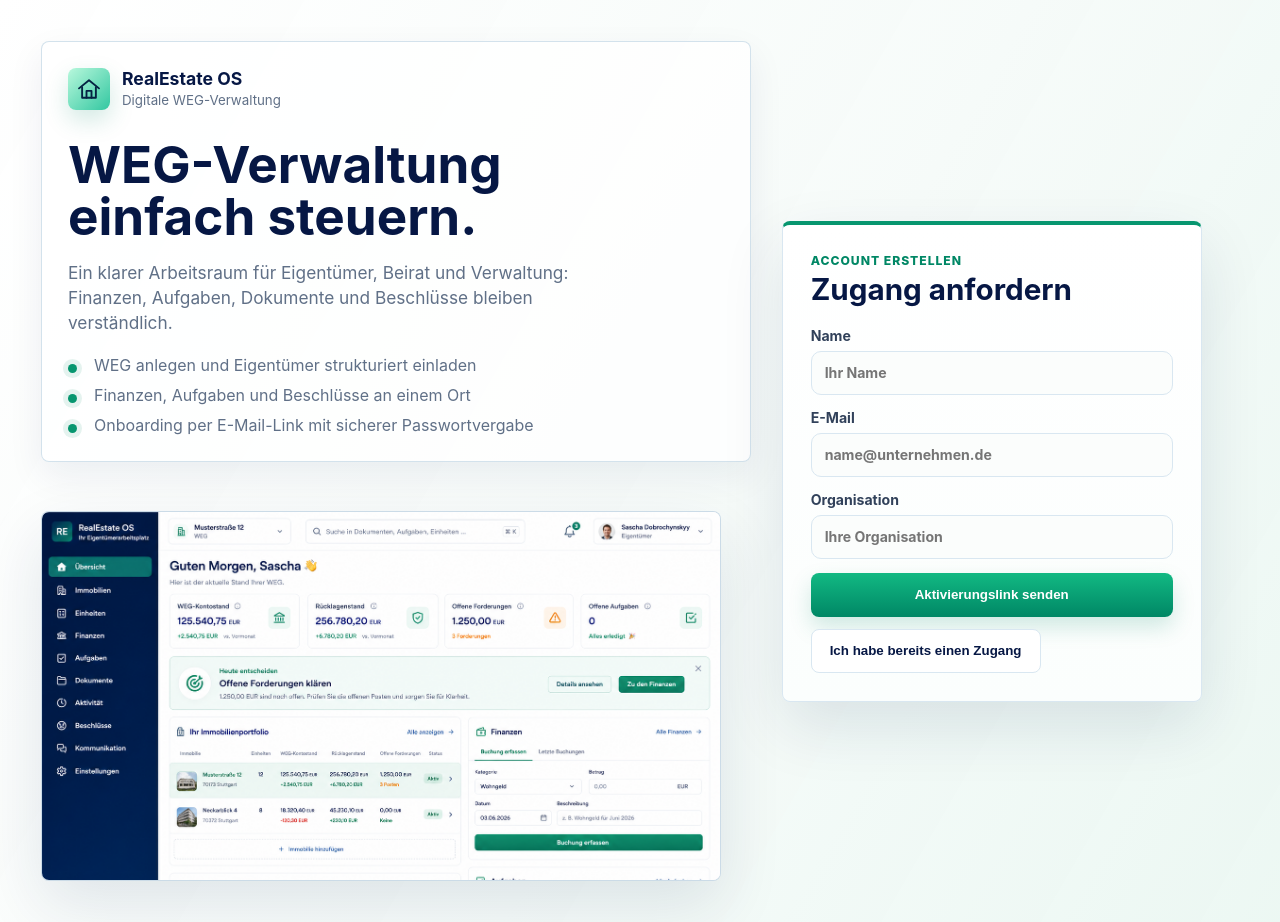
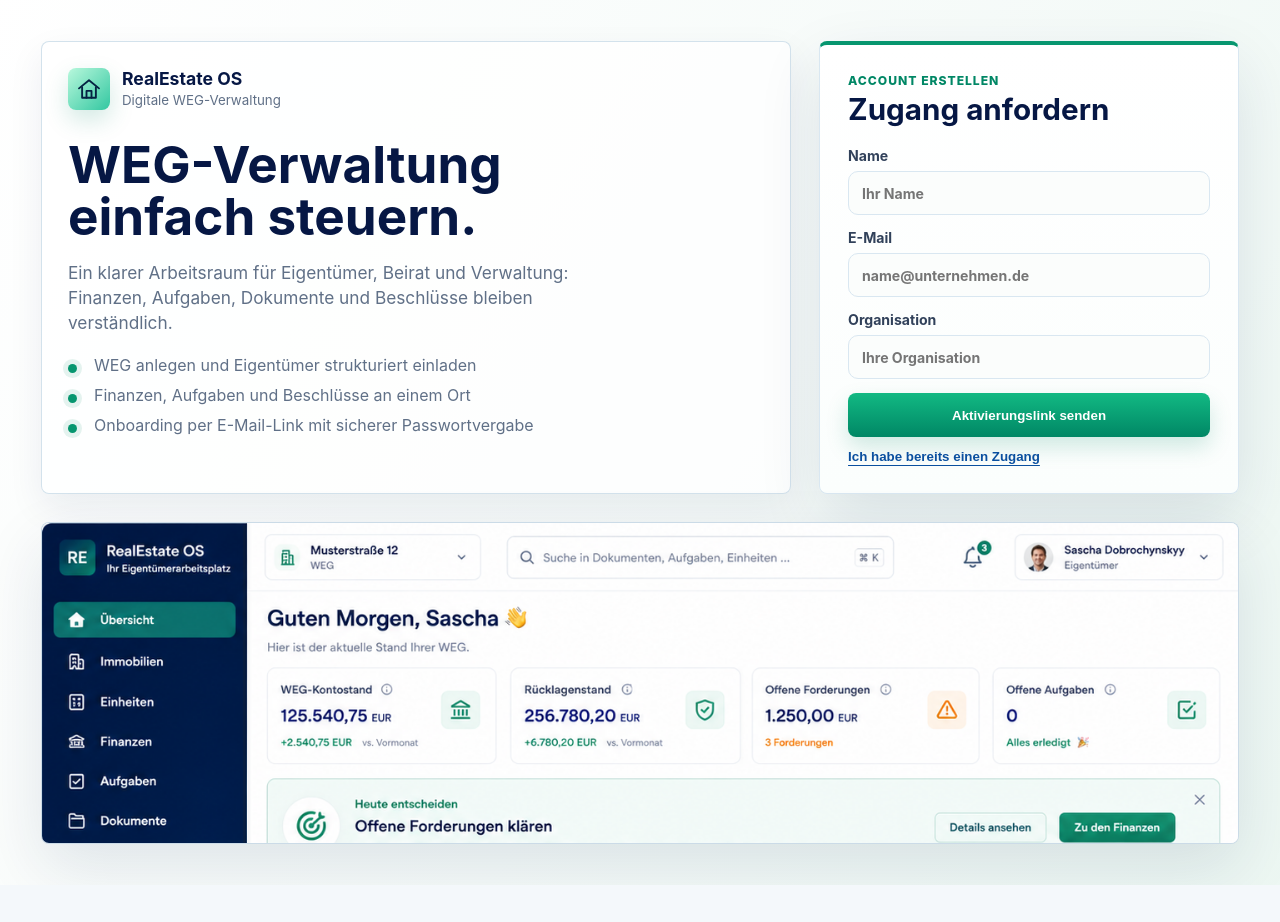
Before and after one commit to skyyware/realestate-os-showcase, an Angular app in the folder frontend/: page / in a window 1280 px wide. After the commit the page ends 885 px from the top, so only its background shows below. Built offline with nearby package versions, Linux system fonts and the light colour scheme.

Commit message:
Polish professional app layout

```diff
--- a/frontend/src/app/app.html
+++ b/frontend/src/app/app.html
@@ -153,7 +153,7 @@
         }
         <button class="quick-action configure" type="button" (click)="selectSection('settings')">
           <span class="nav-icon"><svg viewBox="0 0 24 24" aria-hidden="true"><path d="M12 15.5a3.5 3.5 0 1 0 0-7 3.5 3.5 0 0 0 0 7Z"/><path d="M19.4 15a1.8 1.8 0 0 0 .36 1.98l.04.04-2 3.46-.06-.02a1.8 1.8 0 0 0-2.1.42 1.8 1.8 0 0 0-.48 1.02H9a1.8 1.8 0 0 0-.48-1.02 1.8 1.8 0 0 0-2.1-.42l-.06.02-2-3.46.04-.04A1.8 1.8 0 0 0 4.76 15 1.8 1.8 0 0 0 3.8 13.4L3.74 13v-2l.06-.4A1.8 1.8 0 0 0 4.76 9a1.8 1.8 0 0 0-.36-1.98l-.04-.04 2-3.46.06.02a1.8 1.8 0 0 0 2.1-.42A1.8 1.8 0 0 0 9 2.1h6a1.8 1.8 0 0 0 .48 1.02 1.8 1.8 0 0 0 2.1.42l.06-.02 2 3.46-.04.04A1.8 1.8 0 0 0 19.24 9a1.8 1.8 0 0 0 .96 1.6l.06.4v2l-.06.4a1.8 1.8 0 0 0-.8 1.6Z"/></svg></span>
-          Konfigurieren
+          Schnellzugriff konfigurieren
         </button>
         <button class="ghost logout-button" type="button" (click)="logout()">Logout</button>
       </div>
--- a/frontend/src/app/app.scss
+++ b/frontend/src/app/app.scss
@@ -29,9 +29,10 @@
 
 .auth-shell {
   display: grid;
-  grid-template-columns: minmax(500px, 0.95fr) minmax(360px, 420px);
-  gap: clamp(18px, 2.4vw, 34px);
-  align-items: center;
+  grid-template-columns: minmax(500px, 1fr) minmax(360px, 420px);
+  gap: clamp(18px, 2.2vw, 28px);
+  align-content: center;
+  align-items: stretch;
   min-height: 100vh;
   padding: clamp(30px, 3.2vw, 48px);
   background:
@@ -87,10 +88,6 @@
   color: #fff;
 }
 
-.sidebar .brand small {
-  color: #b7c9dc;
-}
-
 .brand small,
 .auth-panel p,
 .auth-panel li,
@@ -99,7 +96,6 @@ small {
 }
 
 .auth-panel {
-  max-width: none;
   padding: 26px;
   border: 1px solid rgb(202 220 232 / 82%);
   border-radius: 8px;
@@ -148,8 +144,8 @@ small {
 }
 
 .product-visual {
-  width: min(100%, 680px);
-  margin: 18px 0 0;
+  grid-column: 1 / -1;
+  margin: 0;
   overflow: hidden;
   border: 1px solid rgb(190 211 225 / 80%);
   border-radius: 8px;
@@ -160,9 +156,10 @@ small {
 .product-visual img {
   display: block;
   width: 100%;
-  aspect-ratio: 16 / 8.7;
+  max-height: 320px;
+  aspect-ratio: 16 / 4.6;
   object-fit: cover;
-  object-position: top center;
+  object-position: top;
 }
 
 .auth-card,
@@ -185,8 +182,6 @@ small {
 
 .auth-card {
   grid-column: 2;
-  grid-row: 1 / span 2;
-  margin-top: 0;
   border-top: 4px solid var(--green-strong);
   box-shadow: var(--shadow-md);
 }
@@ -287,7 +282,6 @@ button:disabled {
   opacity: 0.55;
 }
 
-.link,
 .ghost {
   margin-top: 12px;
   color: var(--ink);
@@ -296,14 +290,27 @@ button:disabled {
   box-shadow: none;
 }
 
+.link {
+  min-height: auto;
+  margin-top: 12px;
+  padding: 0;
+  color: #0a4f9f;
+  background: transparent;
+  border: 0;
+  box-shadow: none;
+  text-decoration: underline;
+  text-underline-offset: 4px;
+}
+
 .auth-links {
   display: flex;
   flex-wrap: wrap;
-  gap: 10px;
+  gap: 18px;
+  margin-top: 12px;
 }
 
 .auth-links .link {
-  margin-top: 12px;
+  margin-top: 0;
 }
 
 .message {
@@ -415,7 +422,7 @@ button:disabled {
 
 .sidebar .logout-button {
   color: #fff;
-  background: linear-gradient(135deg, var(--pink), #12c8d4);
+  background: var(--pink);
   border-color: transparent;
   box-shadow: 0 16px 30px rgb(255 79 149 / 22%);
 }
@@ -495,14 +502,6 @@ button:disabled {
   stroke-width: 2;
 }
 
-.workspace-picker > span:not(.topbar-icon),
-.search > span:not(.search-icon) {
-  display: block;
-  margin-bottom: 3px;
-  color: #607087;
-  font-size: 0.75rem;
-}
-
 .workspace-picker select {
   grid-column: 2;
   min-height: 24px;
@@ -757,7 +756,7 @@ button:disabled {
 .content-grid {
   display: grid;
   grid-template-columns: minmax(0, 1.06fr) minmax(390px, 0.94fr);
-  gap: 16px;
+  gap: 22px;
   align-items: start;
 }
 
@@ -775,9 +774,11 @@ button:disabled {
 
 .task-card {
   order: 4;
+  grid-column: 1 / -1;
 }
 
 .setup-panel,
+.portfolio,
 .decisions-panel {
   grid-column: 1 / -1;
 }
@@ -792,6 +793,10 @@ button:disabled {
   color: #0a4f9f;
   background: transparent;
   box-shadow: none;
+}
+
+.communication-panel .panel-heading {
+  margin-top: 4px;
 }
 
 .property-form {
@@ -1038,10 +1043,6 @@ button:disabled {
   background: #f3f8fb;
   font-size: 0.82rem;
   font-weight: 800;
-}
-
-.table-row + .table-row {
-  border-top: 1px solid #e5edf5;
 }
 
 button.table-row {
@@ -1189,7 +1190,7 @@ button.table-row.selected {
 
 .task-row {
   display: grid;
-  grid-template-columns: minmax(0, 1fr) auto;
+  grid-template-columns: minmax(320px, 1fr) auto;
   gap: 16px;
   padding: 16px;
   background: linear-gradient(180deg, #fff, #fbfefd);
@@ -1214,10 +1215,6 @@ button.table-row.selected {
   gap: 8px;
   align-items: center;
   justify-content: flex-end;
-}
-
-.task-card.full-width .task-row {
-  grid-template-columns: minmax(0, 1fr) minmax(420px, auto);
 }
 
 .task-row strong {
@@ -1486,11 +1483,14 @@ button.table-row.selected {
 
 .onboarding-card {
   position: static;
+  grid-column: 1 / -1;
 }
 
 .preference-block {
+  display: grid;
+  gap: 14px;
   grid-column: 1 / -1;
-  padding: 16px;
+  padding: 18px;
   border: 1px solid #e4edf5;
   border-radius: 8px;
   background: #f8fbfe;
@@ -1498,8 +1498,8 @@ button.table-row.selected {
 
 .quick-config {
   display: grid;
-  grid-template-columns: repeat(auto-fit, minmax(190px, 1fr));
-  gap: 10px;
+  grid-template-columns: repeat(auto-fit, minmax(220px, 1fr));
+  gap: 12px;
 }
 
 .member-list {
@@ -1534,7 +1534,7 @@ button.table-row.selected {
   place-items: center;
   width: 104px;
   height: 104px;
-  margin: 4px 0 18px;
+  margin: 4px 0 0;
   border: 10px solid #e4f4ef;
   border-top-color: #00a870;
   border-radius: 999px;
@@ -1546,7 +1546,8 @@ button.table-row.selected {
 
 .checklist {
   display: grid;
-  gap: 12px;
+  grid-template-columns: repeat(2, minmax(0, 1fr));
+  gap: 12px 18px;
   margin: 0;
   padding: 0;
   list-style: none;
@@ -1720,10 +1721,16 @@ button.table-row.selected {
   .compact-form,
   .units-form,
   .member-form,
+  .onboarding-card,
+  .checklist,
   .readiness-grid,
   .balance-grid,
   .task-controls,
   .member-row {
+    grid-template-columns: 1fr;
+  }
+
+  .task-row {
     grid-template-columns: 1fr;
   }
 
```
Also changed, not shown: 1 other file (tests, documents, lock files or other folders).
